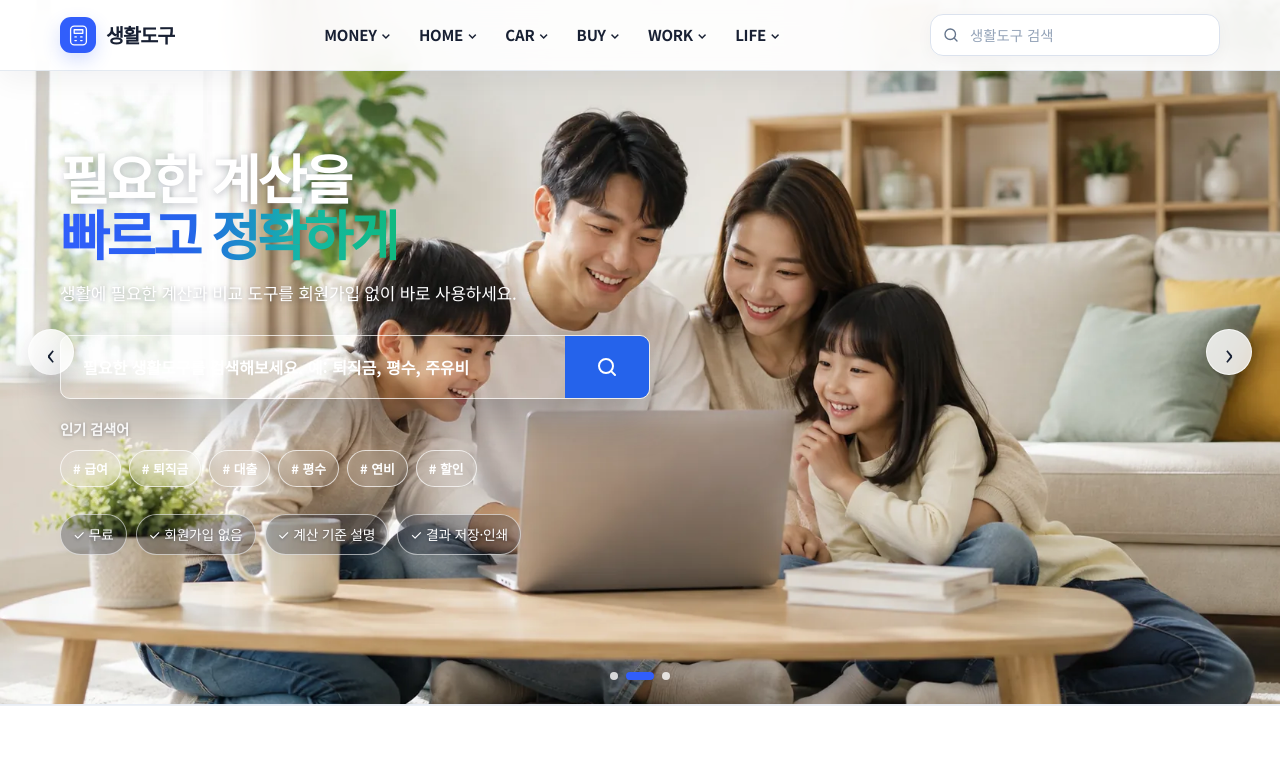
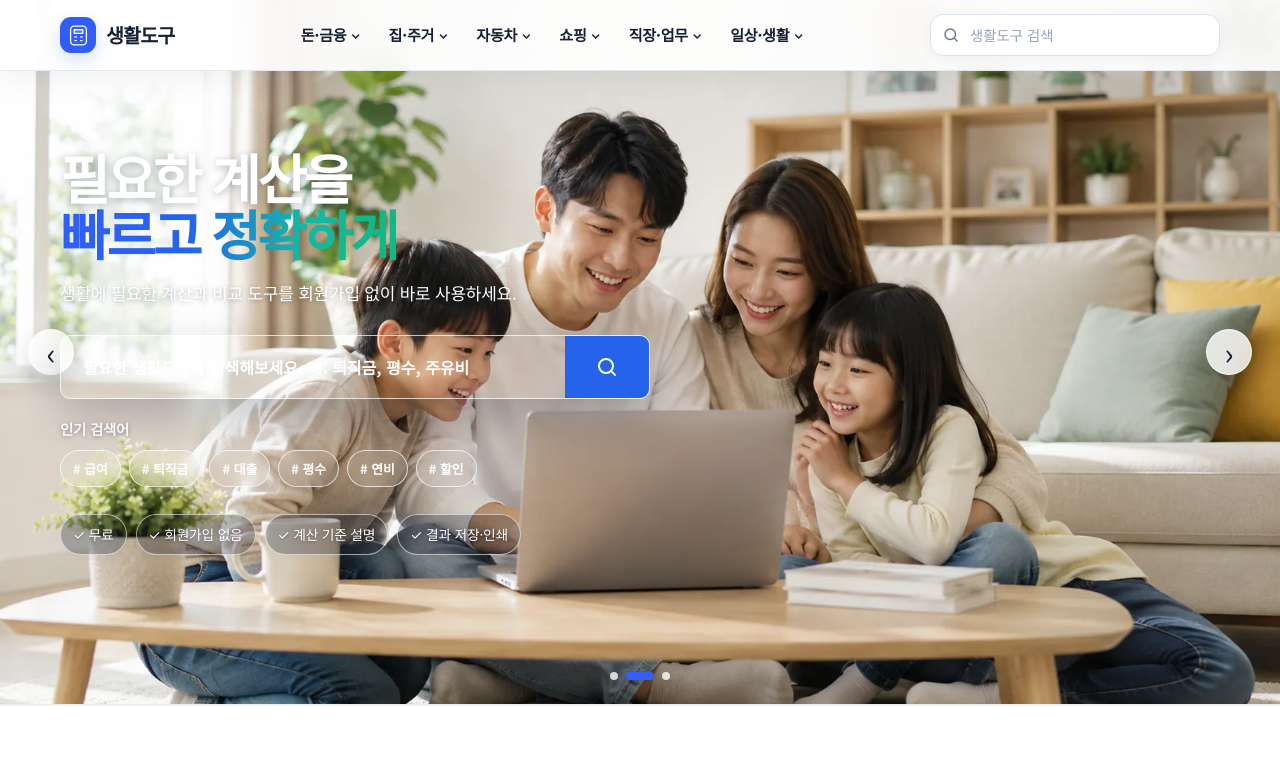
Before and after one commit to license-book/life-tools, a Next.js app: page / in a window 1280 px wide. Shown: the top 781 px of the page. Built offline with nearby package versions, Linux system fonts and the light colour scheme.

Commit message:
Use Korean labels for top category navigation

```diff
--- a/components/layout/SiteHeader.tsx
+++ b/components/layout/SiteHeader.tsx
@@ -7,12 +7,12 @@ import ToolSearch from "@/components/search/ToolSearch";
 import styles from "./SiteHeader.module.css";
 
 const nav = [
-  { label:"MONEY", href:"/money", description:"돈과 금융", tools:[["대출 이자·상환 계산기","/tools/loan-calculator"],["예금 이자 계산기","/tools/deposit-interest"],["급여 실수령액 계산기","/tools/salary-net-calculator"],["퇴직금 계산기","/tools/severance-pay"]] },
-  { label:"HOME", href:"/home", description:"집과 주거", tools:[["평수·제곱미터 변환기","/tools/area-pyeong"],["방 면적 계산기","/tools/room-area"],["이사 예산 계산기","/tools/moving-budget"],["가전 전기요금 추정기","/tools/electricity-estimator"]] },
-  { label:"CAR", href:"/car", description:"자동차", tools:[["주유비 계산기","/tools/fuel-cost"],["실연비 계산기","/tools/fuel-efficiency"],["자동차 할부 계산기","/tools/car-loan"],["자동차 유지비 계산기","/tools/ownership-cost"]] },
-  { label:"BUY", href:"/buy", description:"쇼핑", tools:[["단가 비교 계산기","/tools/unit-price"],["1+1·2+1 묶음 할인","/tools/bundle-deal"],["할인·쿠폰·카드 중복","/tools/coupon-stack"],["해외직구 총비용 계산기","/tools/overseas-total-cost"]] },
-  { label:"WORK", href:"/work", description:"직장과 업무", tools:[["근무시간 계산기","/tools/work-hours"],["연장근로수당 계산기","/tools/overtime-pay"],["연차 잔여일 계산기","/tools/annual-leave-balance"],["영업일 계산기","/tools/business-days"]] },
-  { label:"LIFE", href:"/life", description:"일상과 생활", tools:[["날짜·기간 계산기","/tools/date-period"],["나이·만나이 계산기","/tools/age-calculator"],["수면시간 계산기","/tools/sleep-time"],["여행 준비물 체크리스트","/tools/travel-packing-checklist"]] },
+  { code:"MONEY", label:"돈·금융", href:"/money", description:"대출·예적금·세금", tools:[["대출 이자·상환 계산기","/tools/loan-calculator"],["예금 이자 계산기","/tools/deposit-interest"],["급여 실수령액 계산기","/tools/salary-net-calculator"],["퇴직금 계산기","/tools/severance-pay"]] },
+  { code:"HOME", label:"집·주거", href:"/home", description:"면적·이사·인테리어", tools:[["평수·제곱미터 변환기","/tools/area-pyeong"],["방 면적 계산기","/tools/room-area"],["이사 예산 계산기","/tools/moving-budget"],["가전 전기요금 추정기","/tools/electricity-estimator"]] },
+  { code:"CAR", label:"자동차", href:"/car", description:"주유·유지비·할부", tools:[["주유비 계산기","/tools/fuel-cost"],["실연비 계산기","/tools/fuel-efficiency"],["자동차 할부 계산기","/tools/car-loan"],["자동차 유지비 계산기","/tools/ownership-cost"]] },
+  { code:"BUY", label:"쇼핑", href:"/buy", description:"할인·단가·직구", tools:[["단가 비교 계산기","/tools/unit-price"],["1+1·2+1 묶음 할인","/tools/bundle-deal"],["할인·쿠폰·카드 중복","/tools/coupon-stack"],["해외직구 총비용 계산기","/tools/overseas-total-cost"]] },
+  { code:"WORK", label:"직장·업무", href:"/work", description:"급여·수당·연차", tools:[["근무시간 계산기","/tools/work-hours"],["연장근로수당 계산기","/tools/overtime-pay"],["연차 잔여일 계산기","/tools/annual-leave-balance"],["영업일 계산기","/tools/business-days"]] },
+  { code:"LIFE", label:"일상·생활", href:"/life", description:"날짜·수면·여행", tools:[["날짜·기간 계산기","/tools/date-period"],["나이·만나이 계산기","/tools/age-calculator"],["수면시간 계산기","/tools/sleep-time"],["여행 준비물 체크리스트","/tools/travel-packing-checklist"]] },
 ] as const;
 
 const overlayPaths = new Set(["/", "/money", "/home", "/car", "/buy", "/work", "/life"]);
@@ -44,10 +44,10 @@ export default function SiteHeader() {
   >
     <div className="container header-inner">
       <Link className={`logo ${styles.brandLogo}`} href="/" onClick={()=>setMenuOpen(false)}><CalculatorLogoIcon/><span>생활도구</span></Link>
-      <nav className="nav" aria-label="주요 카테고리">{nav.map((item)=><div className={styles.desktopNavItem} key={item.label}><Link className={styles.desktopNavLink} href={item.href}>{item.label}<span className={styles.chevron} aria-hidden="true">⌄</span></Link><div className={styles.submenu}><div className={styles.submenuHeading}><strong>{item.label}</strong><span>{item.description}</span></div><div className={styles.submenuLinks}>{item.tools.map(([toolLabel,toolHref])=><Link key={toolHref} href={toolHref}>{toolLabel}</Link>)}</div><Link className={styles.viewAll} href={item.href}>{item.label} 전체 도구 보기 →</Link></div></div>)}</nav>
+      <nav className="nav" aria-label="주요 카테고리">{nav.map((item)=><div className={styles.desktopNavItem} key={item.code}><Link className={styles.desktopNavLink} href={item.href}>{item.label}<span className={styles.chevron} aria-hidden="true">⌄</span></Link><div className={styles.submenu}><div className={styles.submenuHeading}><strong>{item.label}</strong><span>{item.description}</span></div><div className={styles.submenuLinks}>{item.tools.map(([toolLabel,toolHref])=><Link key={toolHref} href={toolHref}>{toolLabel}</Link>)}</div><Link className={styles.viewAll} href={item.href}>{item.label} 전체 도구 보기 →</Link></div></div>)}</nav>
       <ToolSearch overlay={overlay}/>
       <button className={`${styles.menuButton}${menuOpen?` ${styles.open}`:""}`} type="button" aria-label={menuOpen?"메뉴 닫기":"메뉴 열기"} aria-expanded={menuOpen} aria-controls="mobile-category-menu" onClick={()=>setMenuOpen(open=>!open)}><span/><span/><span/></button>
     </div>
-    <nav id="mobile-category-menu" className={`${styles.mobileNav}${menuOpen?` ${styles.open}`:""}`} aria-label="모바일 주요 카테고리"><div className={`container ${styles.mobileNavInner}`}><div className={styles.mobileSearch}><ToolSearch compact onNavigate={()=>setMenuOpen(false)}/></div>{nav.map((item)=><Link key={item.label} href={item.href} onClick={()=>setMenuOpen(false)}><strong>{item.label}</strong><span>{item.description}</span></Link>)}</div></nav>
+    <nav id="mobile-category-menu" className={`${styles.mobileNav}${menuOpen?` ${styles.open}`:""}`} aria-label="모바일 주요 카테고리"><div className={`container ${styles.mobileNavInner}`}><div className={styles.mobileSearch}><ToolSearch compact onNavigate={()=>setMenuOpen(false)}/></div>{nav.map((item)=><Link key={item.code} href={item.href} onClick={()=>setMenuOpen(false)}><strong>{item.label}</strong><span>{item.description}</span></Link>)}</div></nav>
   </header>;
 }
```
